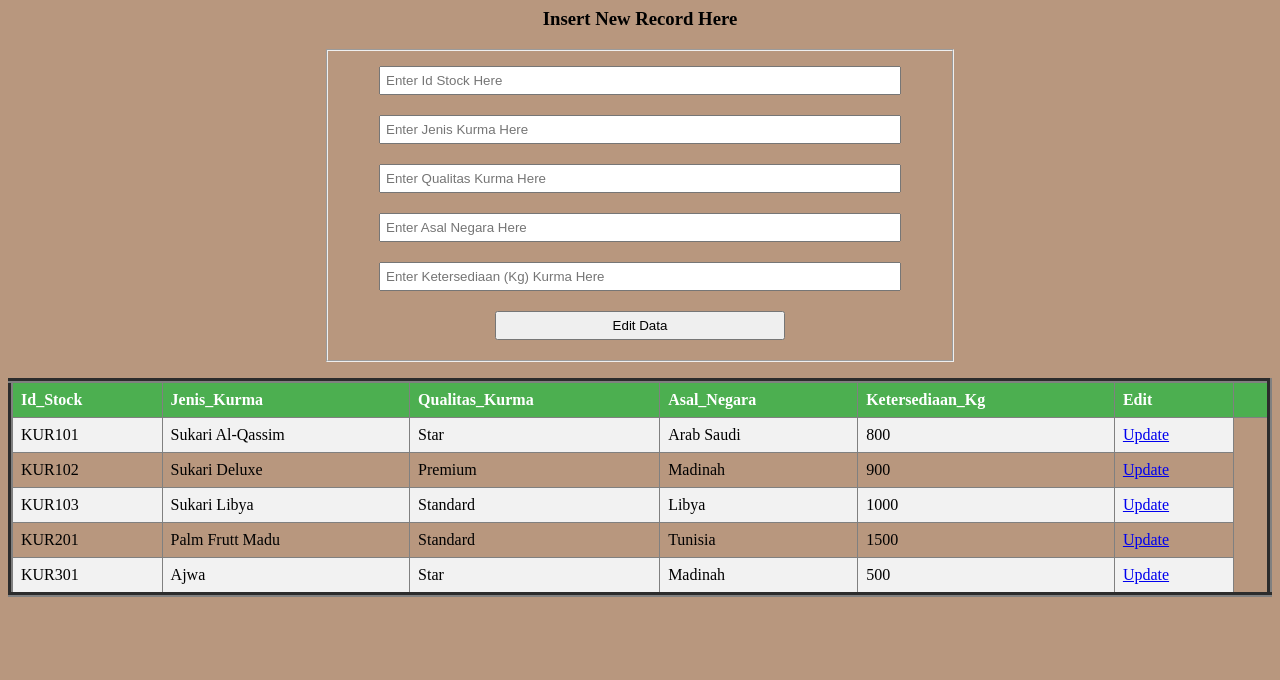
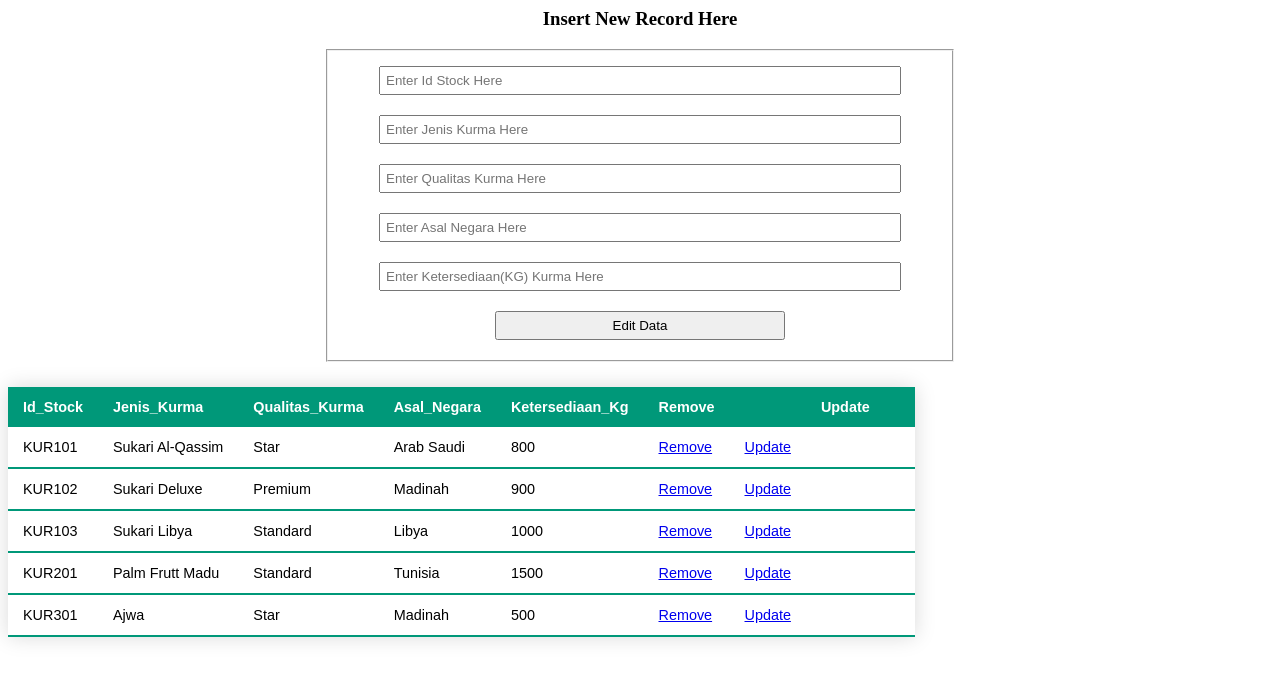
Before and after one commit to baswaraandi/Database-Project, a PHP site: page /stock.php in a window 1280 px wide. Shown: the top 680 px of the page. Run offline with PHP 8.4, Linux system fonts and the light colour scheme; data comes from the database, SQL or seed files in the repository; data that the repository does not hold is empty.

Commit message:
Add files via upload

```diff
--- a/stock.php
+++ b/stock.php
@@ -1,4 +1,4 @@
-<body bgcolor= #b8977e>
+<body bgcolor= white>
 <div style="width: 50%; margin: 0 auto; border: 2px double #FF000";
     background-color: white; box-shadow: 1px 1px 10px 1px;">
     <h3 align="center">Insert New Record Here </h3>
@@ -21,7 +21,7 @@
           style="padding: 5px; width : 90%">
       </div>
       <div style="padding: 10px; text-align: center;">
-          <input type="text" name="Ketersediaan_Kg" value="" placeholder="Enter Ketersediaan (Kg) Kurma Here"
+          <input type="text" name="Ketersediaan_Kg" value="" placeholder="Enter Ketersediaan(KG) Kurma Here"
           style="padding: 5px; width : 90%">
       </div>
       <div style="padding: 10px; text-align: center;">
@@ -49,44 +49,67 @@ $con = mysqli_connect("localhost","root","admin","kurma");
 $s=mysqli_query($con,"select * from stock");
 ?>
 <style>
-table {
+    .content-table {
     border-collapse: collapse;
-  width: 100%;
+    margin: 25px 0;
+    font-size: 0.9em;
+    font-family: sans-serif;
+    min-width: 400px;
+    box-shadow: 0 0 20px rgba(0, 0, 0, 0.15);
+}
+    .content-table thead tr {
+    background-color: #009879;
+    color: #ffffff;
+    text-align: left;
+}
+    .content-table th,
+    .content-table td {
+    padding: 12px 15px
+}
+    .content-table tbody tr {
+    border-bottom: 1px solid #dddddd;
 }
 
-th, td {
-  text-align: left;
-  padding: 8px;
+    .content-table tbody tr:nth-of-type(even) {
+    background-color: #f3f3f3;
 }
 
-tr:nth-child(even){background-color: #f2f2f2}
+    .content-table tbody tr:last-of-type {
+    border-bottom: 2px solid #009879;
+}
+    .content-table tbody tr.active-row {
+    font-weight: bold;
+    color: #009879;
+}
 
-th {
-  background-color: #4CAF50;
-  color: white;
-}
 </style>
-<table border = 5>
+<table class = content-table>
+    <thead>
         <tr>
             <th>Id_Stock</th>
             <th>Jenis_Kurma</th>
             <th>Qualitas_Kurma</th>
             <th>Asal_Negara</th>
             <th>Ketersediaan_Kg</th>
-        <th>Edit<th>
+            <th>Remove<th>
+            <th>Update<th>
         </tr>
+    </thead>
 <?php
 while($r = mysqli_fetch_array($s))
 {
 ?>
+    <tbody>
         <tr>
             <td><?php echo $r['Id_Stock']; ?></td>
             <td><?php echo $r['Jenis_Kurma']; ?></td>
             <td><?php echo $r['Qualitas_Kurma']; ?></td>
             <td><?php echo $r['Asal_Negara']; ?></td>
             <td><?php echo $r['Ketersediaan_Kg']; ?></td>
-        <td><a href = "update.php?i=<?php echo $r['id']; ?>">Update</a></td>
+            <td><a href = "delete.php?i=<?php echo $r['Id_Stock']; ?>">Remove</a></td>
+            <td><a href = "updatestock.php?i=<?php echo $r['Id_Stock']; ?>">Update</a></td>
         </tr>
+    </tbody>
 <?php
 }
 ?>
```
Lines whose indentation alone changed are shown as unchanged.
